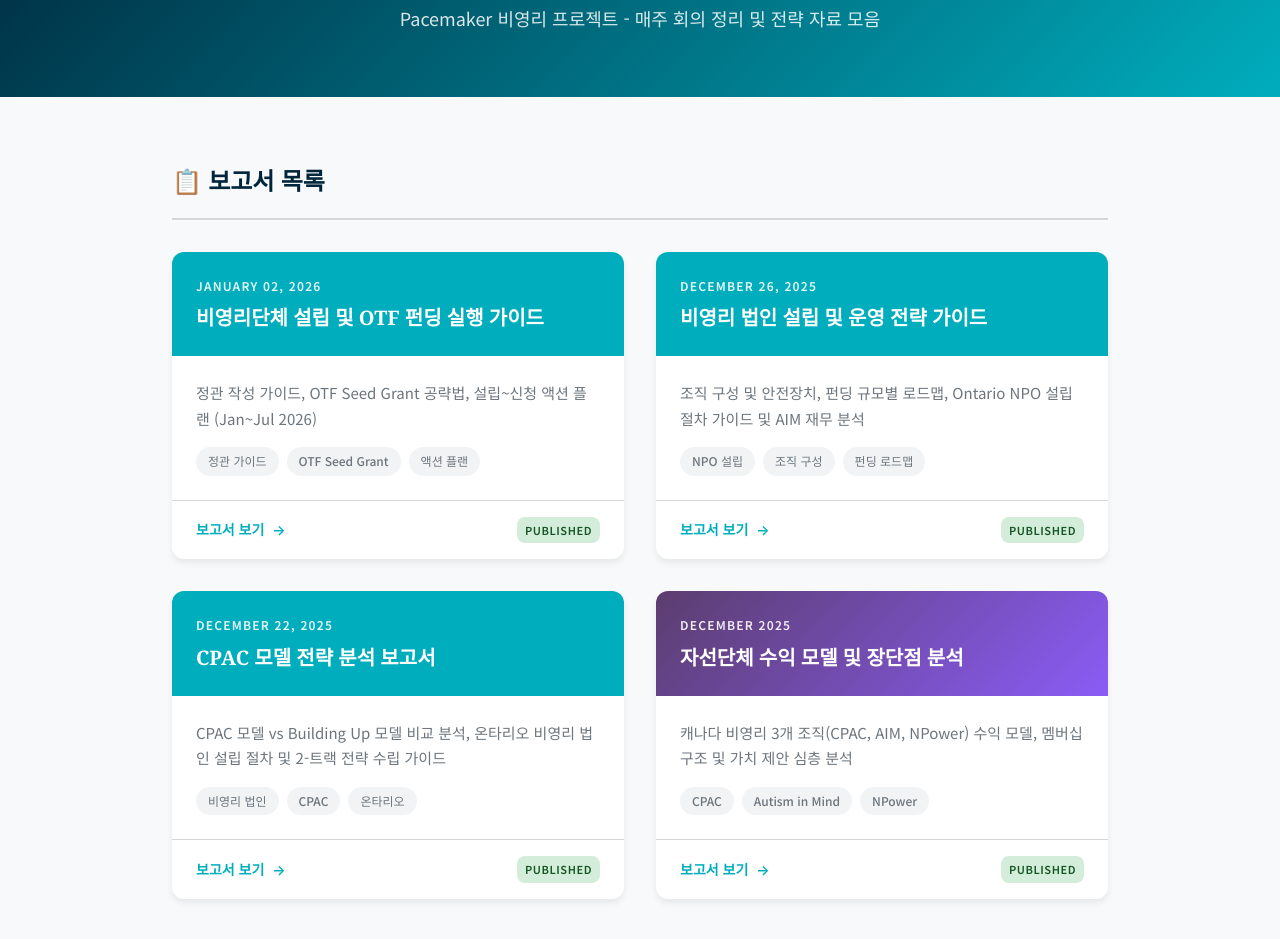
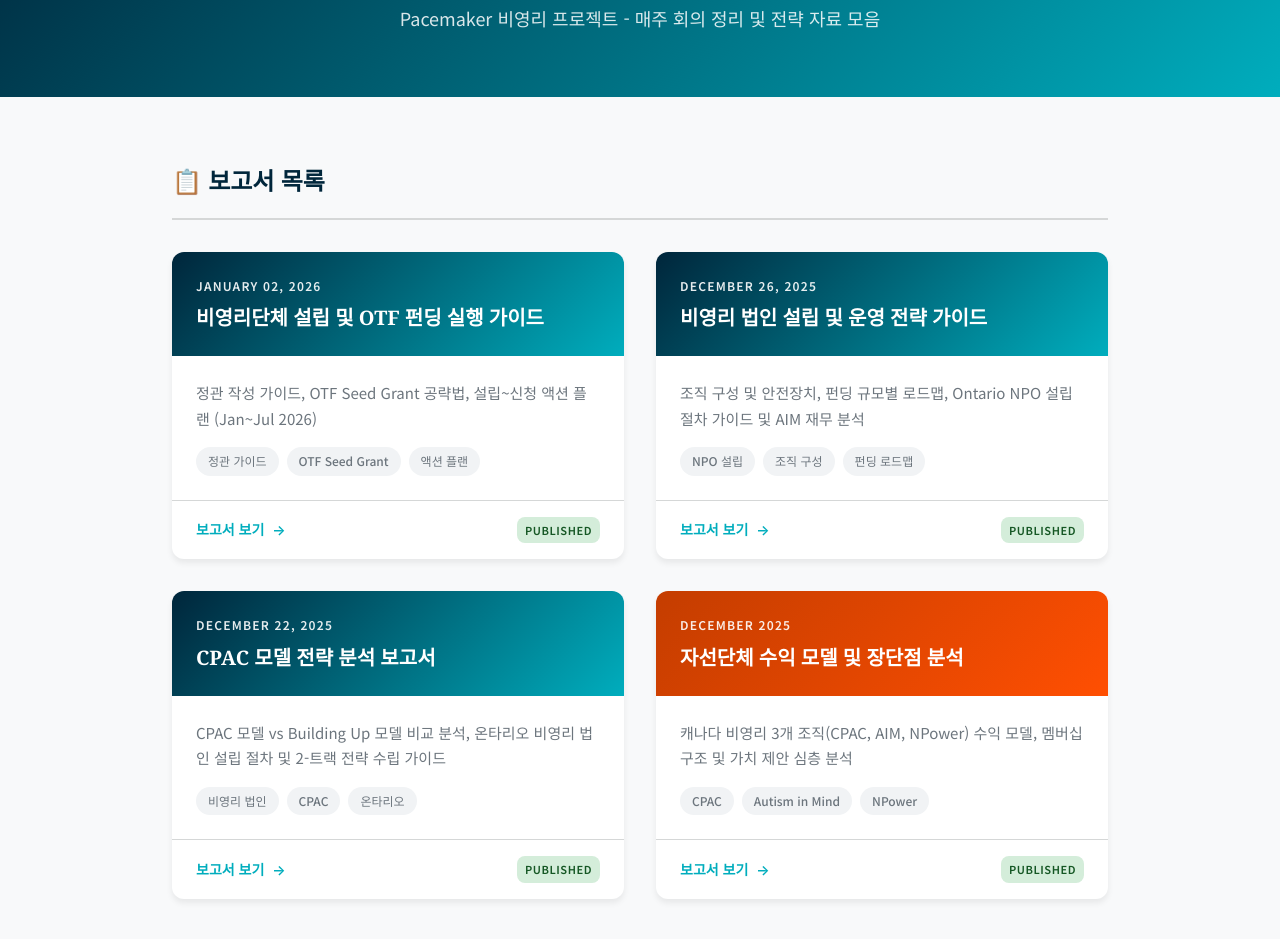
Before and after one commit to nhistory/pacemaker-cpac-report, a plain HTML site: page index.html in a window 1280 px wide. Shown: the part 159-1098 px from the top of the page. Drawn offline with Linux system fonts and the light colour scheme.

Commit message:
style: Update card header background gradient colors.

```diff
--- a/index.html
+++ b/index.html
@@ -157,8 +157,8 @@
       .card-header {
         background: linear-gradient(
           135deg,
-          var(--color-secondary) 0%,
-          var(--color-accent) 100%
+          var(--color-primary) 0%,
+          var(--color-secondary) 100%
         );
         color: var(--color-white);
         padding: var(--space-lg);
@@ -366,7 +366,7 @@
           <div
             class="card-header"
             style="
-              background: linear-gradient(135deg, #5c3d6e 0%, #8b5cf6 100%);
+              background: linear-gradient(135deg, #c43d00 0%, #ff4f02 100%);
             "
           >
             <p class="card-date">December 2025</p>
```
